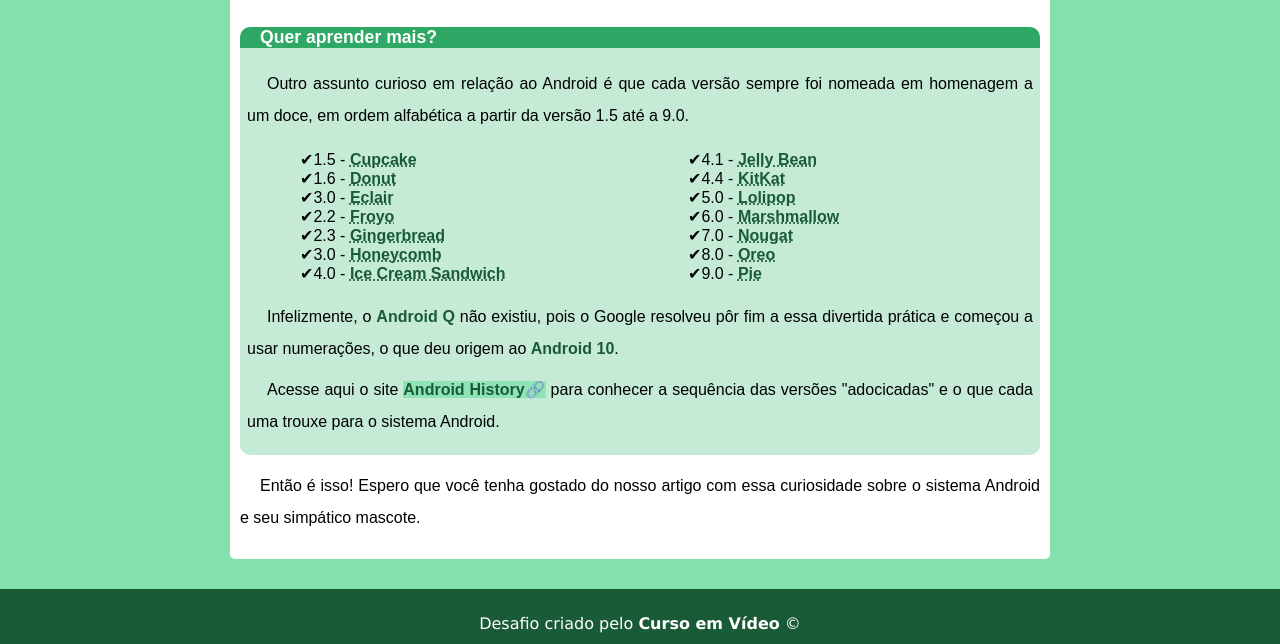
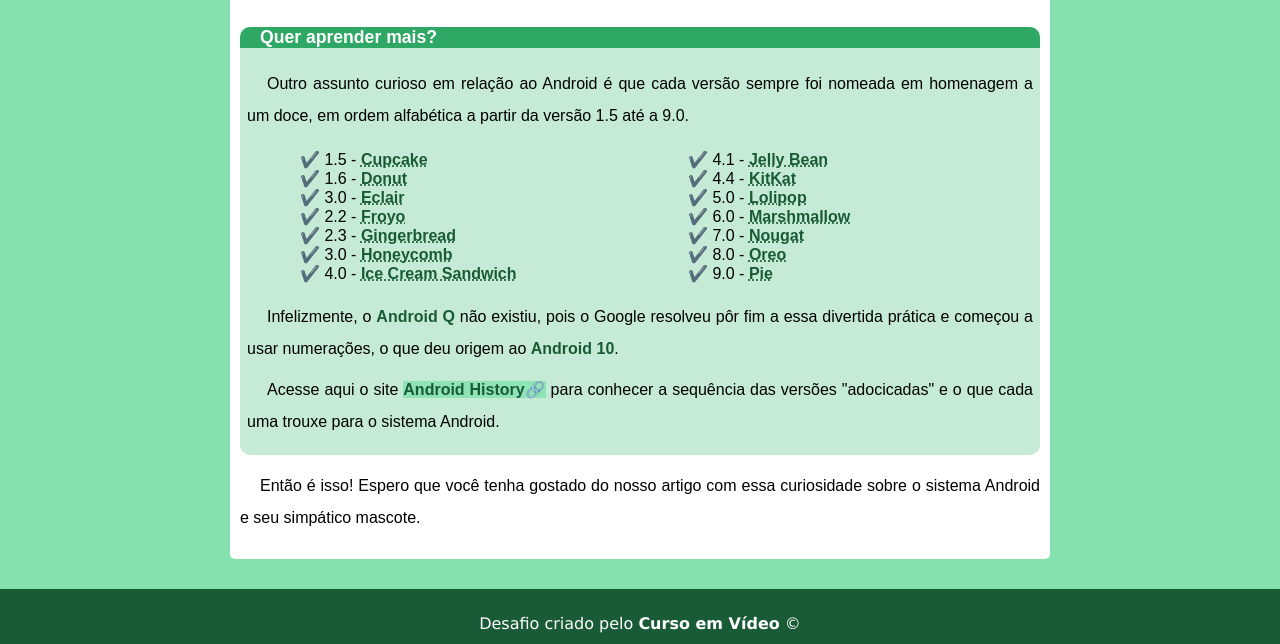
Before and after one commit to doougg26/Android, a plain HTML site: page index.html in a window 1280 px wide. Shown: the part 2397-3041 px from the top of the page. Drawn offline with Linux system fonts and the light colour scheme.

Commit message:
change check icon

```diff
--- a/css/style.css
+++ b/css/style.css
@@ -148,7 +148,7 @@ aside#extra p{
 }
 
 .list li::before{
-  content: '\2714 ';
+  content: '✔️ ';
 }
 .list{
   columns: 2;
```
